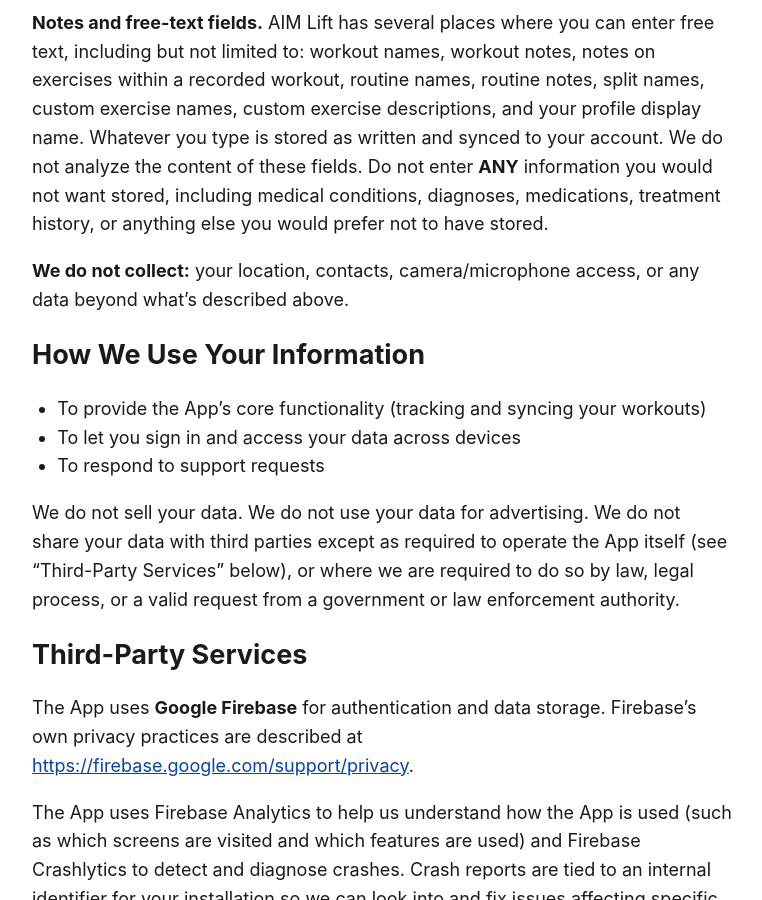
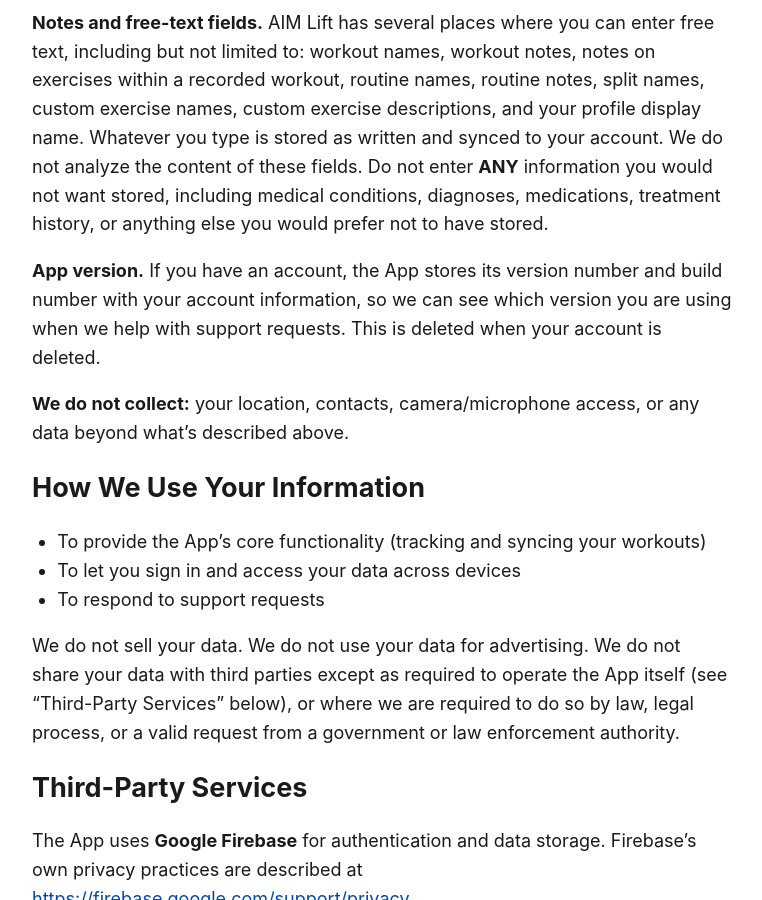
Before and after one commit to the-converter-523/aim-lift-legal, a Jekyll site: the page built from privacy-policy.md, in a window 1280 px wide and 900 px high, scrolled down 990 px. Shown: the whole window, without its empty margins (258-1020 px from the left). Built offline with Jekyll 4.4.1, drawn with Linux system fonts in a browser that asks for light colours; our own code applies the rules of GitHub Pages for plain Markdown files; part of the change alters nothing that is shown; some of the changed text lies outside the part shown.

Commit message:
Privacy Policy: app version
Co-Authored-By: Claude Sonnet 5 <noreply@anthropic.com>

```diff
--- a/privacy-policy.md
+++ b/privacy-policy.md
@@ -1,6 +1,6 @@
 # Privacy Policy for AIM Lift
 
-**Last updated:** September 13, 2026
+**Last updated:** September 21, 2026
 
 AIM Lift ("the App") is developed and operated by an independent individual developer ("we," "us," "our"), not a company. This policy explains what information the App collects, how it's used, and your choices.
 
@@ -13,6 +13,8 @@ Using AIM Lift without an account holds all workout data that you enter strictly
 **Workout data.** The App stores the workout information you enter: exercises, sets, reps, weights, workout history, personal records, and your unit preference (metric/imperial). This data is stored on your device and, if you have an account, synced securely to our cloud database (Google Firebase/Firestore) so it's available across devices and backed up.
 
 **Notes and free-text fields.** AIM Lift has several places where you can enter free text, including but not limited to: workout names, workout notes, notes on exercises within a recorded workout, routine names, routine notes, split names, custom exercise names, custom exercise descriptions, and your profile display name. Whatever you type is stored as written and synced to your account. We do not analyze the content of these fields. Do not enter **ANY** information you would not want stored, including medical conditions, diagnoses, medications, treatment history, or anything else you would prefer not to have stored.
+
+**App version.** If you have an account, the App stores its version number and build number with your account information, so we can see which version you are using when we help with support requests. This is deleted when your account is deleted.
 
 **We do not collect:** your location, contacts, camera/microphone access, or any data beyond what's described above.
 
```
